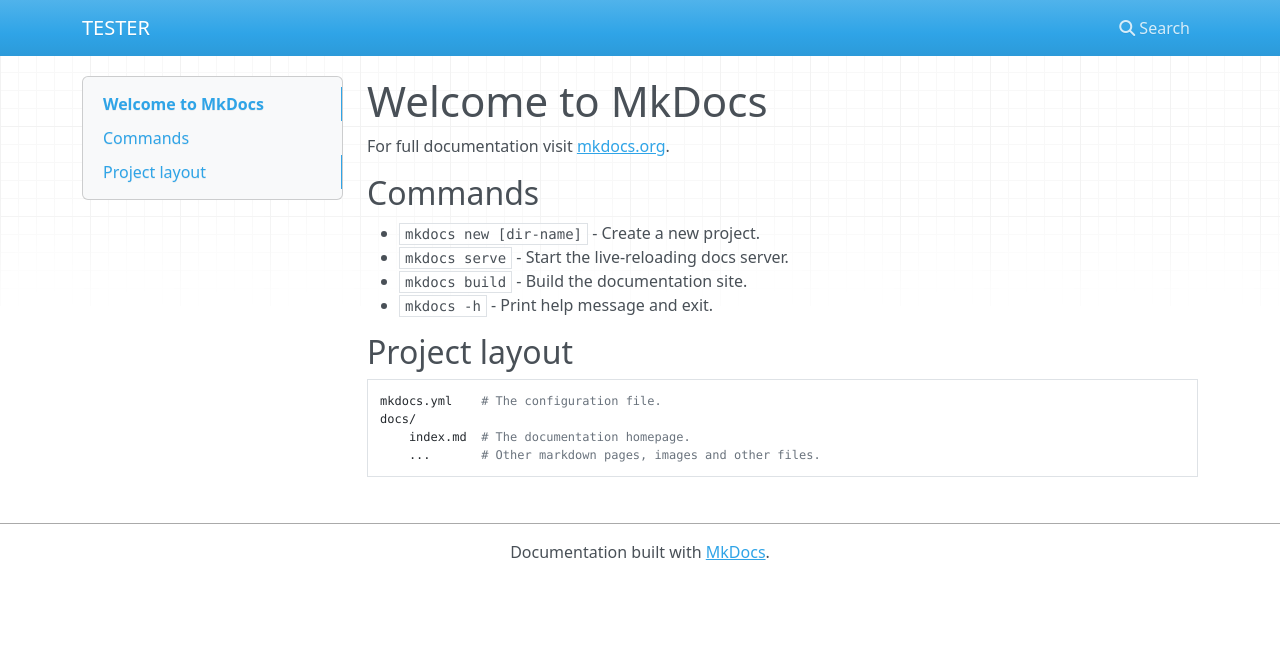
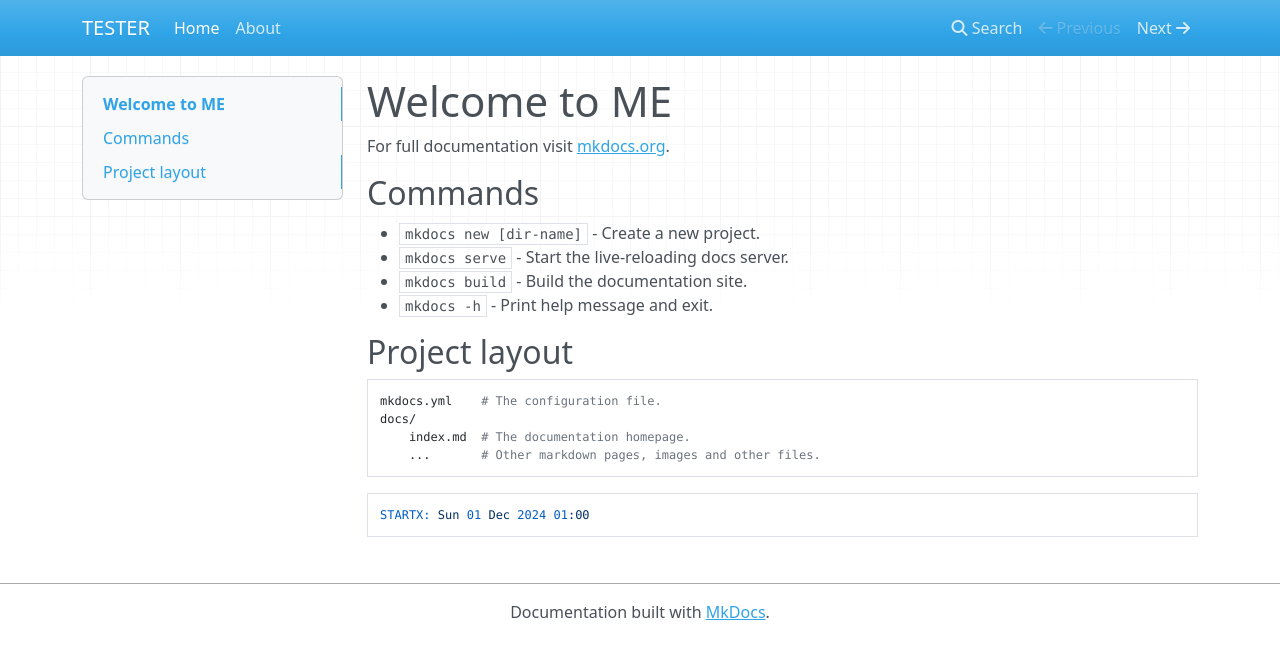
Before and after one commit to vrtass/tester, an MkDocs documentation site: the page built from docs/docs/index.md, in a window 1280 px wide. Shown: the top 659 px of the page. Built offline with MkDocs 1.6.1, drawn with Linux system fonts in a browser that asks for light colours; nearby versions of some CDN libraries.

Commit message:
new file:   docs/about.md modified:   docs/index.md modified:   mkdocs.yml

````diff
--- a/docs/docs/index.md
+++ b/docs/docs/index.md
@@ -1,4 +1,4 @@
-# Welcome to MkDocs
+# Welcome to ME
 
 For full documentation visit [mkdocs.org](https://www.mkdocs.org).
 
@@ -15,3 +15,7 @@
     docs/
         index.md  # The documentation homepage.
         ...       # Other markdown pages, images and other files.
+
+```
+STARTX: Sun 01 Dec 2024 01:00
+```
--- a/docs/mkdocs.yml
+++ b/docs/mkdocs.yml
@@ -1 +1,4 @@
 site_name: TESTER
+nav:
+  - Home: index.md
+  - About: about.md
````
Also changed, not shown: docs/docs/about.md (added, +48 -0 lines).
